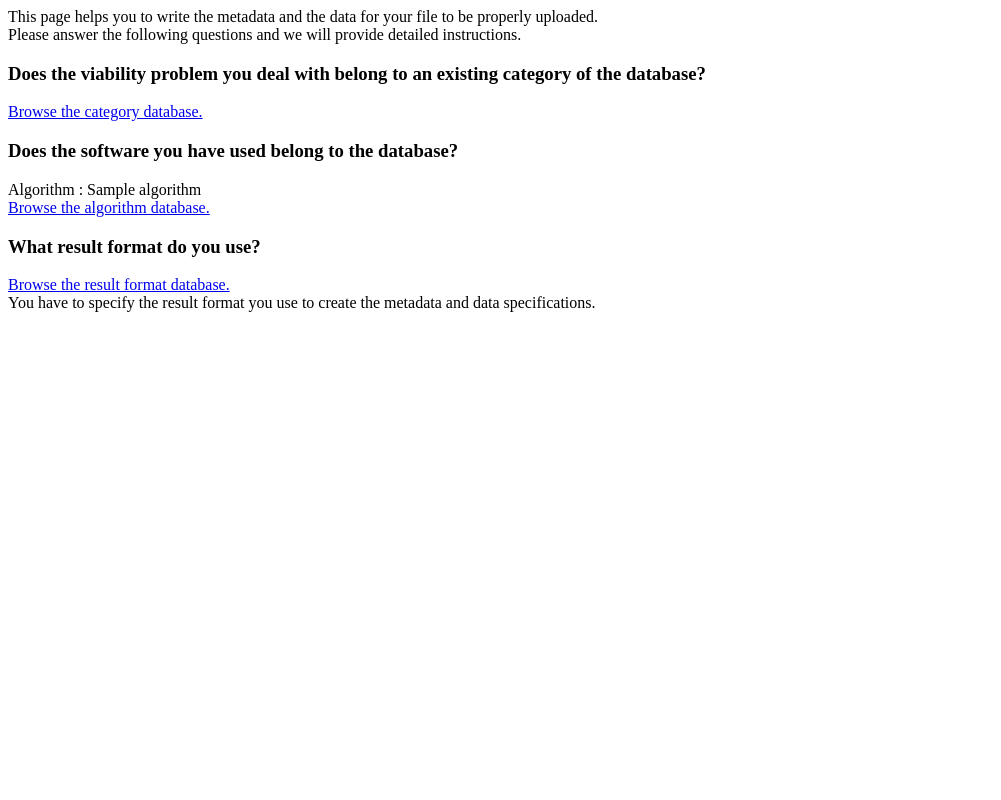
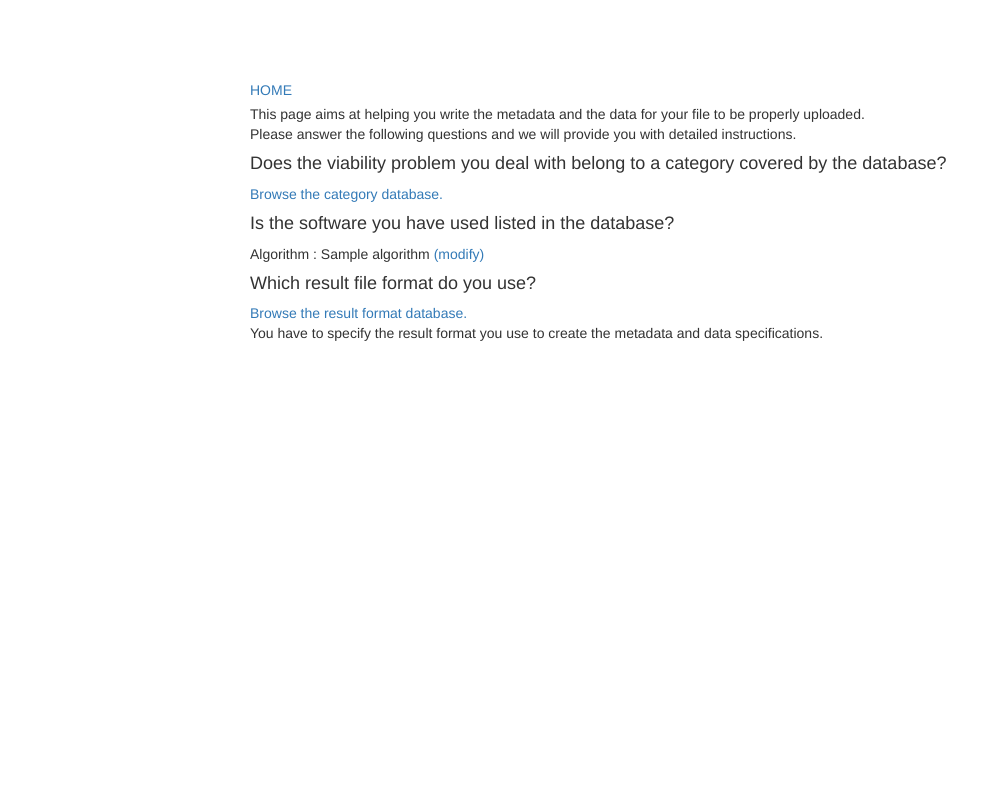
Before and after one commit to NicolasDumoulin/vino, a Django app: page /sharekernel/metadatafilespecification/N/N/N/1/N/ in a window 1280 px wide. Shown: the whole page, without its empty margins (0-1001 px from the left). Run offline with Django 3.2, Linux system fonts and the light colour scheme; tables that the repository leaves empty hold one stand-in row (values such as "Sample post"); some libraries are stand-ins or nearby versions.

Commit message:
cosmetic again

```diff
--- a/samples/2D_metadata.txt
+++ b/samples/2D_metadata.txt
@@ -33,7 +33,7 @@
 
 //Metadata describing the software output file
 #resultformat.name:bars
-#resultformat.description:Each file line a given number of integers ranging from 0 to PointNumberPerAxis corresponding to a segment. The result is the union of all these segments. In dimension 3 for instance, (0,0,0) corresponds to MinimalValues and (PointNumberPerAxis,PointNumberPerAxis,PointNumberPerAxis) to MaximalValues.
+#resultformat.description:Each file line contains a given number of integers ranging from 0 to PointNumberPerAxis corresponding to a segment. The result is the union of all these segments. If (4,6,46,57) is written on a line, that means that the problem is 3-dimensional and that points (4,6,46), (4,6,47), ... ,(4,6,57) belong to the result set. Moreover, all real-valued points whose sup-distance is smaller than PointSize/2 also belong to the result set. ColumnDescription corresponds to identity matrix if the file columns correspond to the order according to which variables appear in the model description. Again in dimension 3 for instance, (0,0,0) corresponds to MinimalValues (possibly interchanged according to ColumnDescription) and (PointNumberPerAxis,PointNumberPerAxis,PointNumberPerAxis) to MaximalValues.
 #resultformat.parameterlist:MinimalValues,MaximalValues,PointNumberPerAxis,PointSize,ColumnDescription
 
 //Metadata describing the computation of the result described by the output file
--- a/vinosite/sharekernel/templates/sharekernel/metadatafilespecification.html
+++ b/vinosite/sharekernel/templates/sharekernel/metadatafilespecification.html
@@ -1,20 +1,29 @@
-This page helps you to write the metadata and the data for your file to be properly uploaded.<br>
-Please answer the following questions and we will provide detailed instructions.<br>
+{% extends "base.html" %}
 
-<h3>Does the viability problem you deal with belong to an existing category of the database?</h3>
+{% block body %}
+<div id="container">
+		<div id="topbar">
+		</div>
+		<div id="navbar"> <a href="{% url 'sharekernel:home' %}">HOME</a></div>
+		<!-- the main section where all pages will be loaded using URL variables and PHP include() function -->
+		<div id="main">
+This page aims at helping you write the metadata and the data for your file to be properly uploaded.<br>
+Please answer the following questions and we will provide you with detailed instructions.<br>
 
-{% if category %}Category : {{category.category_text}}<br>
-                 <a href="{% url 'sharekernel:categorylist' category_id viabilityproblem_id parameters_id algorithm_id resultformat_id %}">Browse the category database.</a>
+<h4>Does the viability problem you deal with belong to a category covered by the database?</h4>
 
-			<h3>Do you deal with a viability problem existing in the database? </h3>
+{% if category %}Category : {{category.text}}
+                 <a href="{% url 'sharekernel:categorylist' category_id viabilityproblem_id parameters_id algorithm_id resultformat_id %}"> (modify)</a>
 
-			{% if viabilityproblem %}Viability Problem : {{viabilityproblem.title}}<br>
-                 <a href="{% url 'sharekernel:viabilityproblemlist' category_id viabilityproblem_id parameters_id algorithm_id resultformat_id %}">Browse the viability problem database.</a>
+			<h4>Do you deal with a viability problem contained in the database? </h4>
 
-                 <h3>Do the parameter values belong to the database?</h3>
+			{% if viabilityproblem %}Viability Problem : {{viabilityproblem.title}}
+                 <a href="{% url 'sharekernel:viabilityproblemlist' category_id viabilityproblem_id parameters_id algorithm_id resultformat_id %}">(modify)</a>
 
-			{% if parameters %}Parameters : {{parameters.dynamicsparametervalues}}<br>
-                 <a href="{% url 'sharekernel:parameterslist' category_id viabilityproblem_id parameters_id algorithm_id resultformat_id %}">Browse the parameter database.</a>
+                 <h4>Do the parameter values associated with your result belong to the database?</h4>
+
+			{% if parameters %}Parameters : {{parameters.dynamicsparametervalues}}
+                 <a href="{% url 'sharekernel:parameterslist' category_id viabilityproblem_id parameters_id algorithm_id resultformat_id %}">(modify)</a>
 
 	 {% else %}
 
@@ -36,17 +45,17 @@ Please answer the following questions and we will provide detailed instructions.
 
 
 
-<h3>Does the software you have used belong to the database?</h3>
-{% if algorithm %}Algorithm : {{algorithm.name}}<br>
-                 <a href="{% url 'sharekernel:algorithmlist' category_id viabilityproblem_id parameters_id algorithm_id resultformat_id %}">Browse the algorithm database.</a>
+<h4>Is the software you have used listed in the database?</h4>
+{% if algorithm %}Algorithm : {{algorithm.name}}
+                 <a href="{% url 'sharekernel:algorithmlist' category_id viabilityproblem_id parameters_id algorithm_id resultformat_id %}">(modify)</a>
 {%else%}
                  <a href="{% url 'sharekernel:algorithmlist' category_id viabilityproblem_id parameters_id algorithm_id resultformat_id %}">Browse the algorithm database.</a>
 
 {% endif %}
-<h3>What result format do you use? </h3>
+<h4>Which result file format do you use? </h4>
 
-{% if resultformat %}Result Format : {{resultformat.name}}<br>
-                 <a href="{% url 'sharekernel:resultformatlist' category_id viabilityproblem_id parameters_id algorithm_id resultformat_id %}">Browse the result format database.</a>
+{% if resultformat %}Result Format : {{resultformat.name}}
+                 <a href="{% url 'sharekernel:resultformatlist' category_id viabilityproblem_id parameters_id algorithm_id resultformat_id %}">(modify)</a>
 {%else%}
                  <a href="{% url 'sharekernel:resultformatlist' category_id viabilityproblem_id parameters_id algorithm_id resultformat_id %}">Browse the result format database.</a>
 
@@ -63,3 +72,13 @@ Please answer the following questions and we will provide detailed instructions.
 <br>You have to specify the result format you use to create the metadata and data specifications.
 
 {% endif %}
+
+			<div class="spacer"></div>
+
+
+		<!-- close #main content -->
+		</div>
+	<!-- close #container -->
+	</div>
+
+{% endblock %}
--- a/vinosite/sharekernel/templates/sharekernel/visitviabilityproblem.html
+++ b/vinosite/sharekernel/templates/sharekernel/visitviabilityproblem.html
@@ -7,8 +7,7 @@
 		<div id="navbar"> <a href="{% url 'sharekernel:home' %}"> HOME </a> <a href="{% url 'sharekernel:visitviabilityproblemlist'  category.id %}"> Up </a> </div>
 		<!-- the main section where all pages will be loaded using URL variables and PHP include() function -->
 		<div id="main">
-			 <a href="{% url 'sharekernel:visitviabilityproblemlist'  category.id %}"><h4>{{category.text}}</h4></a>
-
+			 <a href="{% url 'sharekernel:visitviabilityproblemlist'  category.id %}"><h5>{{category.text}}</h5> </a>
 				<h1>{{viabilityproblem.title}}</h1>
 				<h3>Issues : </h3>
 				{{viabilityproblem.issue}}
--- a/vinosite/sharekernel/views.py
+++ b/vinosite/sharekernel/views.py
@@ -48,6 +48,7 @@ def visitresult(request,result_id):
     staconparval = []
     tarparval = []
     softparval = []
+    formatparval = []
     tabvalues = []
     tabvaluesbis = []
     tabvaluesbisbis = []
@@ -66,6 +67,7 @@ def visitresult(request,result_id):
     if tardes[0]=="none":
         tardes = []
     a = r.algorithm
+    f = r.resultformat
     tabvaluesbisbis.append("Parameter Values")
     tabvaluesbis.append(tabvaluesbisbis)
     tabvaluesbisbis = []
@@ -85,6 +87,10 @@ def visitresult(request,result_id):
     if a.softwareparameters.split(",")[0]!="none":
         for i in range(len(a.softwareparameters.split(","))):
             softparval.append(''.join([a.softwareparameters.split(",")[i]," = ",r.softwareparametervalues.split(",")[i]]))
+    if f.parameterlist.split(",")[0]!="none":
+        for i in range(len(f.parameterlist.split(","))):
+            formatparval.append(''.join([f.parameterlist.split(",")[i]," = ",r.formatparametervalues.split("/")[i]]))
+
     '''
     r_list = Results.objects.filter(parameters = p)
     if r_list:
@@ -126,7 +132,7 @@ def visitresult(request,result_id):
     if a.softwarecontact!="none":
         contact.append(a.softwarecontact)
 
-    context = {'softparval': softparval,'contact': contact,'website': website,'publication':publication,'version' : version,'result':r, 'allkernels':Results.objects.all(), 'viabilityproblem' : vp,'algorithm' : a,'dyndes' : dyndes, 'adcondes' : adcondes, 'stacondes' : stacondes, 'tardes' : tardes,'stanaab' : stanaab, 'connaab' : connaab, 'dynparval' : dynparval, 'staconparval' : staconparval, 'tarparval' : tarparval}#,'tabvalues' : tabvalues}
+    context = {'formatparval' : formatparval,'softparval': softparval,'contact': contact,'website': website,'publication':publication,'version' : version, 'resultformat' : r.resultformat,'category' : r.parameters.viabilityproblem.category, 'viabilityproblem' : r.parameters.viabilityproblem,'result':r, 'allkernels':Results.objects.all(), 'viabilityproblem' : vp,'algorithm' : a,'dyndes' : dyndes, 'adcondes' : adcondes, 'stacondes' : stacondes, 'tardes' : tardes,'stanaab' : stanaab, 'connaab' : connaab, 'dynparval' : dynparval, 'staconparval' : staconparval, 'tarparval' : tarparval}#,'tabvalues' : tabvalues}
     return render(request, 'sharekernel/visitresult.html', context)
 
 def visitviabilityproblem(request,viabilityproblem_id):
@@ -423,12 +429,31 @@ def categorylist(request,category_id,viabilityproblem_id,parameters_id,algorithm
 
 def viabilityproblemlist(request,category_id,viabilityproblem_id,parameters_id,algorithm_id,resultformat_id):
     vp_list = ViabilityProblem.objects.filter(category=Category.objects.get(id=category_id))
-    context = {'viabilityproblem_list' : vp_list,'category_id' : category_id,'viabilityproblem_id' : viabilityproblem_id,'parameters_id' : parameters_id,'algorithm_id' : algorithm_id,'resultformat_id' : resultformat_id}
+    context = {'category' : Category.objects.get(id=category_id),'viabilityproblem_list' : vp_list,'category_id' : category_id,'viabilityproblem_id' : viabilityproblem_id,'parameters_id' : parameters_id,'algorithm_id' : algorithm_id,'resultformat_id' : resultformat_id}
     return render(request, 'sharekernel/viabilityproblemlist.html', context)
 
 def parameterslist(request,category_id,viabilityproblem_id,parameters_id,algorithm_id,resultformat_id):
-    p_list = Parameters.objects.filter(viabilityproblem=ViabilityProblem.objects.get(id=viabilityproblem_id))
-    context = {'parameters_list' : p_list,'category_id' : category_id,'viabilityproblem_id' : viabilityproblem_id,'parameters_id' : parameters_id,'algorithm_id' : algorithm_id,'resultformat_id' : resultformat_id}
+    tabvalues = []
+    vp=ViabilityProblem.objects.get(id=viabilityproblem_id)
+    p_list = Parameters.objects.filter(viabilityproblem=vp)
+    if vp.dynamicsparameters.split(",")[0]!="none":
+        for i in range(len(vp.dynamicsparameters.split(","))):
+            tabvalues.append(vp.dynamicsparameters.split(",")[i])
+            for p in p_list:
+                tabvalues.append(p.dynamicsparametervalues.split(",")[i])
+    if vp.stateconstraintparameters.split(",")[0]!="none":
+        for i in range(len(vp.stateconstraintparameters.split(","))):
+            tabvalues.append(vp.stateconstraintparameters.split(",")[i])
+            for p in p_list:
+                tabvalues.append(p.stateconstraintparametervalues.split(",")[i])
+    if vp.targetparameters.split(",")[0]!="none":
+        for i in range(len(vp.targetparameters.split(","))):
+            tabvalues.append(vp.targetparameters.split(",")[i])
+            for p in p_list:
+                tabvalues.append(p.targetparametervalues.split(",")[i])
+
+
+    context = {'n' : range(len(p_list)),'N' : len(p_list)+1,'tabvalues': tabvalues,'viabilityproblem' : vp,'parameters_list' : p_list,'category_id' : category_id,'viabilityproblem_id' : viabilityproblem_id,'parameters_id' : parameters_id,'algorithm_id' : algorithm_id,'resultformat_id' : resultformat_id}
     return render(request, 'sharekernel/parameterslist.html', context)
 
 def algorithmlist(request,category_id,viabilityproblem_id,parameters_id,algorithm_id,resultformat_id):
```
Also changed, not shown: vino-py/buildSamples.py (+7 -4 lines), vinosite/sharekernel/templates/sharekernel/algorithmlist.html (+23 -0 lines), vinosite/sharekernel/templates/sharekernel/categorylist.html (+22 -1 lines), vinosite/sharekernel/templates/sharekernel/parameterslist.html (+33 -4 lines), vinosite/sharekernel/templates/sharekernel/resultformatlist.html (+23 -1 lines), vinosite/sharekernel/templates/sharekernel/viabilityproblemlist.html (+22 -0 lines), vinosite/sharekernel/templates/sharekernel/visitresult.html (+10 -2 lines).
